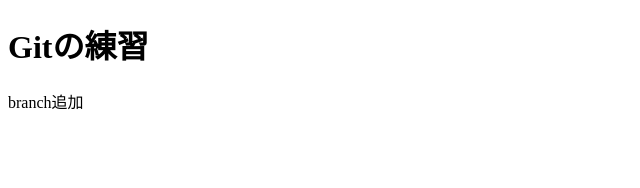
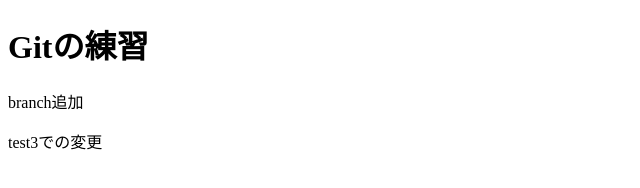
Before and after one commit to haldomae/GitTest, a plain HTML site: page index.html in a window 1280 px wide. Shown: the whole page, without its empty margins (0-640 px from the left). Drawn offline with Linux system fonts and the light colour scheme.

Commit message:
test3での変更

```diff
--- a/index.html
+++ b/index.html
@@ -6,5 +6,6 @@
     <body>
         <h1>Gitの練習</h1>
         <p>branch追加</p>
+        <p>test3での変更</p>
     </body>
 </html>
```
